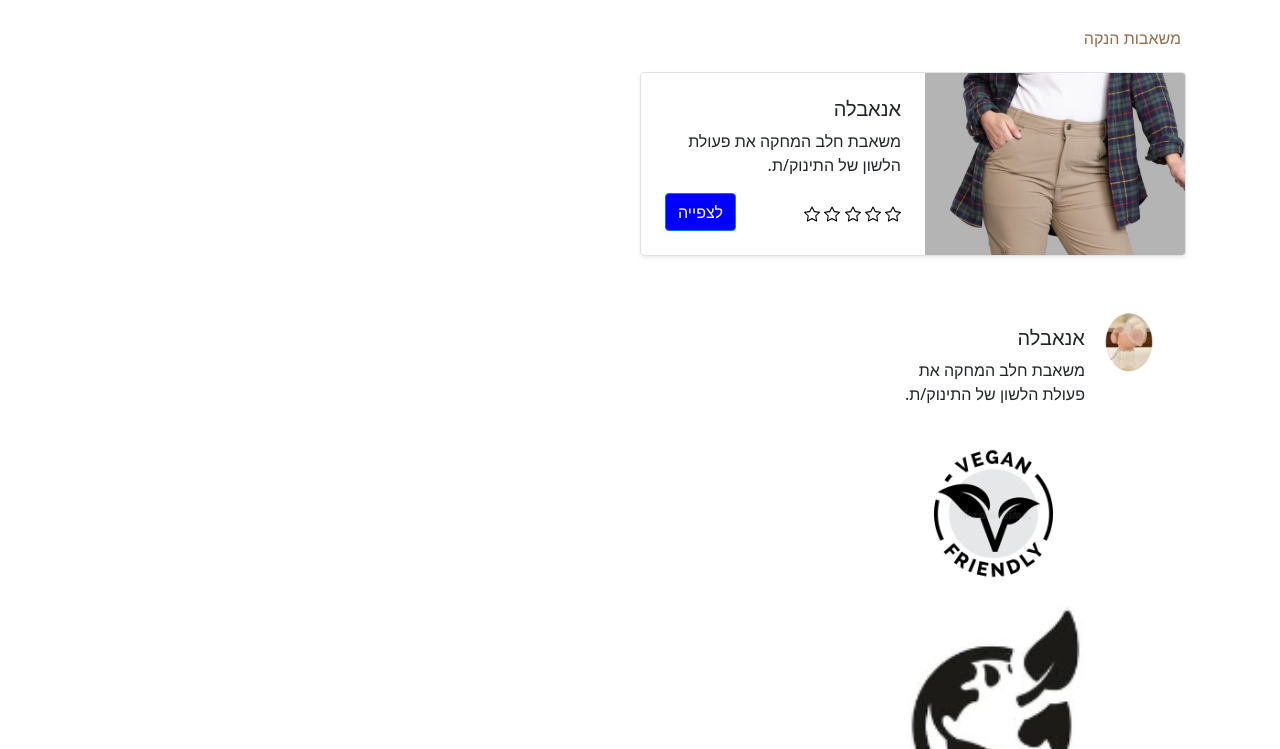
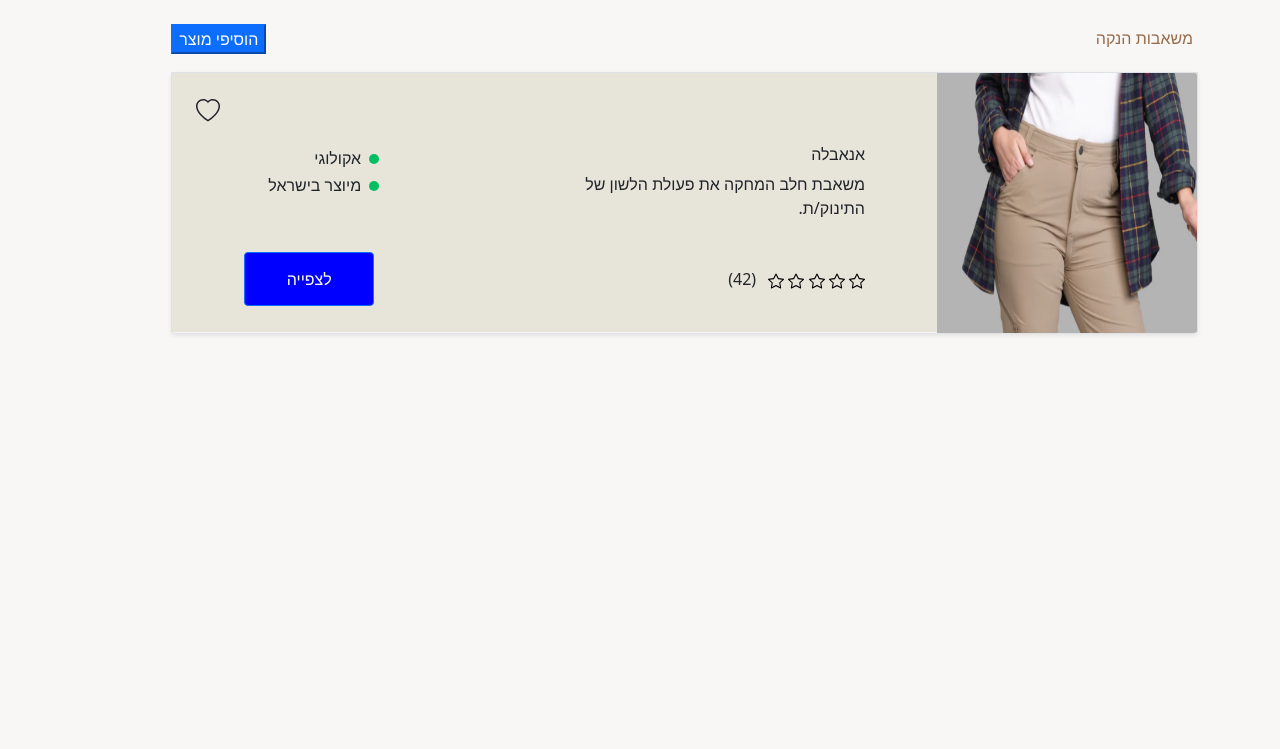
Before and after one commit to MorZada/womens_health, a website: page pumps.html in a window 1280 px wide. Shown: the part 51-800 px from the top of the page. Drawn offline with nearby package versions, Linux system fonts and the light colour scheme.

Commit message:
product design

```diff
--- a/css/products.css
+++ b/css/products.css
@@ -1,18 +1,23 @@
 
+body {
+  background-color: #f8f7f6;
+}
 
-  .btn-view {
+.product {
+  background-color: #E7E4DA;
+  margin-left: 8%;
+  max-height: 260px;
+}
+
+.btn-add {
+  margin-left: 8%;
+}
+
+.btn-view {
     background-color: blue;
-  }
+    height: 54px;
+    width: 130px;
 
-
-  .vegan {
-    height: 50px;
-    width: 50px;
-  }
-
-  .israel {
-    height: 16px;
-    width: 19px;
   }
 
   .star {
@@ -20,32 +25,15 @@
     width: 16px;
   }
 
-  .earth {
-    height: 45px;
-    width: 40px;
-    padding-bottom: 4px;
-  }
-
   .title {
     color: #986C4A;
     margin-right: 5px;
+    float: start;
   }
 
-  div.gallery {
-    display: inline-flex;
-    margin: 15px;
-    float: right;
-    width: 300px;
-  }
-
-  div.gallery:hover {
+  .btn-view:hover {
     /* border: 1px solid #777; */
     opacity: 80%;
-  }
-
-  div.gallery img {
-    width: 100%;
-    height: auto;
   }
 
   h6.desc {
@@ -53,6 +41,31 @@
     text-align: center;
   }
 
-  .nav a {
-    text-decoration-color: black;
+  .dot {
+    height: 10px;
+    width: 10px;
+    background-color: #00BF63;
+    border-radius: 50%;
+
   }
+
+  .tip {
+    display: inline-block;
+  }
+
+  .favorite {
+    display: block;
+    float: left;
+  }
+
+  .favorite:hover {
+    background-color: #00BF63;
+  }
+
+  .card-text {
+    max-width: 60%;
+  }
+
+ .card-bottom {
+  margin-top: 16px;
+ }
--- a/pumps.html
+++ b/pumps.html
@@ -37,45 +37,64 @@
 
   <div class="container">
 
-    <!-- <div class="gallery cols-md-3 cols-lg-4">
-      <a target="_self" href="./pumps.html">
-        <img src="./images/gnara.png" alt="Gnara" width="600" height="400">
-      </a>
-      <h6 class="desc">תחתוני מחזור</h6>
-    </div> -->
-
-
-    <div class="col">
-
-
-      <div class="container">
+    <div class="d-flex justify-content-between align-items-center">
 
       <h6 class="title my-4">משאבות הנקה</h6>
 
+      <button class="btn-primary btn-add">הוסיפי מוצר</button>
 
-        <div class="col-md-6">
+    </div>
+
+    <div class="product">
       <div class="row g-0 border rounded overflow-hidden flex-md-row mb-4 shadow-sm h-md-250 position-relative">
         <div class="col-auto d-none d-lg-block">
-              <img src="./images/gnara.png" alt="Gnara" width="260" height="100%">
+          <img src="./images/gnara.png" alt="Gnara" width="260" height="260">
         </div>
-            <div class="col p-4 d-flex flex-column position-static">
-              <h5>אנאבלה</h5>
-              <p class="card-text">משאבת חלב המחקה את פעולת הלשון של התינוק/ת.</p>
+        <div class="col p-4  position-static ">
+          <div class="col favorite">
+            <svg xmlns="http://www.w3.org/2000/svg" width="24" height="24" fill="currentColor" class="bi bi-heart"
+              viewBox="0 0 16 16">
+              <path
+                d="m8 2.748-.717-.737C5.6.281 2.514.878 1.4 3.053c-.523 1.023-.641 2.5.314 4.385.92 1.815 2.834 3.989 6.286 6.357 3.452-2.368 5.365-4.542 6.286-6.357.955-1.886.838-3.362.314-4.385C13.486.878 10.4.28 8.717 2.01L8 2.748zM8 15C-7.333 4.868 3.279-3.04 7.824 1.143c.06.055.119.112.176.171a3.12 3.12 0 0 1 .176-.17C12.72-3.042 23.333 4.867 8 15z">
+              </path>
+            </svg>
+          </div>
 
-              <div class="d-flex justify-content-between align-items-center">
-
-                <div >
+          <div class="d-flex justify-content-between pt-5">
+          <div class="card-text ">
+            <div class="d-flex align-items-center mx-5 ">
+              <h6>אנאבלה</h6>
+            </div>
+            <div class="d-flex justify-content-between align-items-center mx-5 ">
+              <p >משאבת חלב המחקה את פעולת הלשון של התינוק/ת.</p>
+            </div>
+          </div>
+            <div>
+              <div class="d-flex align-items-center mx-5 ">
+                <p class="dot mx-2 my-1">
+                <h6 class="my-1">אקולוגי</h6>
+              </p>
+              </div>
+              <div class="d-flex justify-content-between align-items-center mx-5 ">
+                <p class="dot mx-2 my-1">
+                <h6 class="my-1">מיוצר בישראל</h6>
+              </p>
+              </div>
+            </div>
+          </div>
+          <div class="card-bottom d-flex justify-content-between align-items-center mx-5">
+            <div class="align-items-center">
               <img class="star" alt="Star" src="./images/star.svg"></img>
               <img class="star" alt="Star" src="./images/star.svg"></img>
               <img class="star" alt="Star" src="./images/star.svg"></img>
               <img class="star" alt="Star" src="./images/star.svg"></img>
               <img class="star" alt="Star" src="./images/star.svg"></img>
+              <span class="p-2">(42)</span>
             </div>
-                <div>
 
-                  <button type="button" class="btn btn-md btn-primary btn-view"
+            <div class="d-flex justify-content-between align-items-right">
+              <button type="button" class="btn btn-md btn-primary btn-view "
                 value="https://www.annabella-pump.co.il/">לצפייה</button>
-
             </div>
           </div>
         </div>
@@ -83,157 +102,6 @@
       </div>
     </div>
 
-
-
-          <div class="gallery cols-md-3 cols-lg-4">
-<!--
-            <a target="_self" href="./pumps.html">
-              <img src="./images/gnara.png" alt="Gnara" width="600" height="400">
-            </a>
-            <h6 class="desc">תחתוני מחזור</h6>
-          </div>
-
-
-          <div class="gallery">
-            <a target="_self" href="./trip_pants.html">
-              <img src="./images/gnara.png" alt="Gnara" width="600" height="400">
-            </a>
-            <h6 class="desc">מכנסי טיולים</h6>
-          </div> -->
-
-          <div class="gallery">
-        <svg class="bd-placeholder-img card-img-center " width="100%" height="200" xmlns="http://www.w3.org/2000/svg"
-          role="img" aria-label="Placeholder: אנאבלה" preserveAspectRatio="xMidYMid slice" focusable="false">
-
-          <image  href="./images/anabella_pump.png" width="100%"  />
-        </svg>
-        <div class="card-body" dir="rtl">
-          <h5>אנאבלה</h5>
-          <p class="card-text">משאבת חלב המחקה את פעולת הלשון של התינוק/ת.</p>
-
-          <img class="vegan" alt="Vegan friendly" src="./images/vegan_friendly.jpg"></img>
-          <img class="earth" alt="Earth" src="./images/earth.png"></img>
-
-          <div class="d-flex justify-content-between align-items-center">
-
-            <div >
-              <img class="star" alt="Star" src="./images/star.svg"></img>
-              <img class="star" alt="Star" src="./images/star.svg"></img>
-              <img class="star" alt="Star" src="./images/star.svg"></img>
-              <img class="star" alt="Star" src="./images/star.svg"></img>
-              <img class="star" alt="Star" src="./images/star.svg"></img>
-            </div>
-            <div>
-
-              <button type="button" class="btn btn-md btn-primary btn-view"
-              value="https://www.annabella-pump.co.il/">לצפייה</button>
-
-            </div>
-          </div>
-        </div>
-        </div>
-      </div>
-    </div>
-
-    <!-- </div> -->
-  <!-- Title -->
-
-  <!-- <section class="text-center">
-        <div class=" row py-lg-5">
-    <div class="col-lg-6 col-md-8 mx-auto">
-      <h1 class="fw-light">משאבות הנקה</h1>
-
-    </div>
-    </div>
-  </section> -->
-
-
-  <!-- Products -->
-
-  <!-- <div class="container background" dir="rtl">
-    <div class="album  bg-body-tertiary background"> -->
-
-
-      <!-- Anabella-->
-      <!-- <div class="row row-cols-1 row-cols-sm-2 row-cols-md-4 g-3 background">
-        <div class="col">
-
-
-          <link rel="import" href="femcard.html">
-
-          <div class="card shadow-sm">
-            <svg class="bd-placeholder-img card-img-center " width="100%" height="200" xmlns="http://www.w3.org/2000/svg"
-              role="img" aria-label="Placeholder: אנאבלה" preserveAspectRatio="xMidYMid slice" focusable="false">
-
-              <image  href="./images/anabella_pump.png" width="100%"  />
-            </svg>
-            <div class="card-body" dir="rtl">
-              <h5>אנאבלה</h5>
-              <p class="card-text">משאבת חלב המחקה את פעולת הלשון של התינוק/ת.</p>
-
-              <img class="vegan" alt="Vegan friendly" src="./images/vegan_friendly.jpg"></img>
-              <img class="earth" alt="Earth" src="./images/earth.png"></img>
-
-              <div class="d-flex justify-content-between align-items-center">
-
-                <div >
-                  <img class="star" alt="Star" src="./images/star.svg"></img>
-                  <img class="star" alt="Star" src="./images/star.svg"></img>
-                  <img class="star" alt="Star" src="./images/star.svg"></img>
-                  <img class="star" alt="Star" src="./images/star.svg"></img>
-                  <img class="star" alt="Star" src="./images/star.svg"></img>
-                </div>
-                <div>
-
-                  <button type="button" class="btn btn-md btn-primary btn-view"
-                  value="https://www.annabella-pump.co.il/">לצפייה</button>
-
-                </div>
-              </div>
-            </div>
-          </div>
-        </div>
-
-        bimba
-        <div class="col">
-
-          <div class="card shadow-sm">
-            <svg class="bd-placeholder-img  " width="100%" height="200" xmlns="http://www.w3.org/2000/svg"
-              role="img" aria-label="Placeholder: Bimba" preserveAspectRatio="xMidYMid slice" focusable="false">
-              <title>Bimba</title>
-              <image href="./images/bimba_pump.png" width="100%"  />
-            </svg>
-            <div class="card-body" dir="rtl">
-              <h5>Gnara</h5>
-              <p class="card-text">משאבה המאפשרת שאיבה ללא שימוש בידיים.</p>
-
-              <img class="vegan" alt="Vegan friendly" src="./images/vegan_friendly.jpg"></img>
-              <img class="earth" alt="Earth" src="./images/earth.png"></img>
-
-              <div class="d-flex justify-content-between align-items-center">
-
-                <div>
-                  <img class="star" alt="Star" src="./images/star.svg"></img>
-                  <img class="star" alt="Star" src="./images/star.svg"></img>
-                  <img class="star" alt="Star" src="./images/star.svg"></img>
-                  <img class="star" alt="Star" src="./images/star.svg"></img>
-                  <img class="star" alt="Star" src="./images/star.svg"></img>
-                </div>
-                <div class="btn-group">
-
-                  <button type="button" class="btn btn-md btn-primary btn-view"
-                  value="https://biamba.co.il/">לצפייה</button>
-
-                </div>
-              </div>
-            </div>
-          </div>
-
-      </div>
-    </div> -->
-  <!-- </div> -->
-
-  <!-- </div> -->
 
     <script src="https://cdn.jsdelivr.net/npm/bootstrap@5.0.2/dist/js/bootstrap.bundle.min.js"
       integrity="sha384-MrcW6ZMFYlzcLA8Nl+NtUVF0sA7MsXsP1UyJoMp4YLEuNSfAP+JcXn/tWtIaxVXM"
```
Lines whose indentation alone changed are shown as unchanged.
